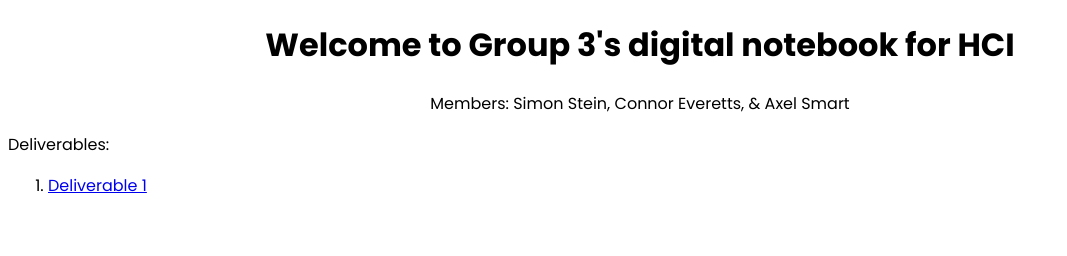
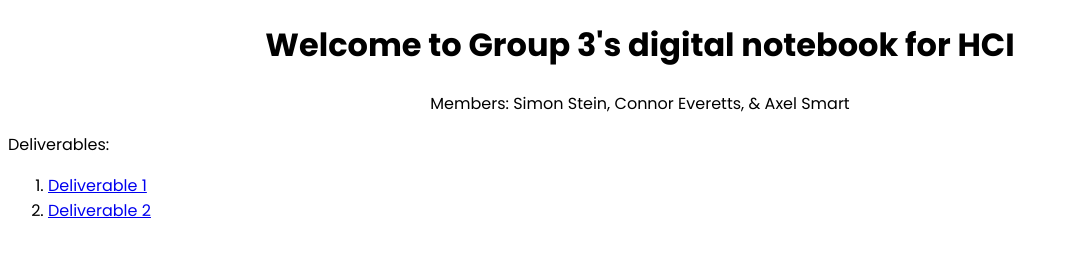
Before and after one commit to simonstein18/hci-group, a plain HTML site: page index.html in a window 1280 px wide. Shown: the whole page, without its empty margins (0-1067 px from the left). Drawn offline with Linux system fonts and the light colour scheme.

Commit message:
Update index.html

```diff
--- a/index.html
+++ b/index.html
@@ -23,6 +23,7 @@
     <p>Deliverables:</p>
     <ol>
         <li><a target="_blank" href="https://www.canva.com/design/DAFvr6cs8Js/6I5m0NXPIYdso-xgsQ_6Dg/view?utm_content=DAFvr6cs8Js&utm_campaign=designshare&utm_medium=link&utm_source=publishsharelink">Deliverable 1</a></li>
+        <li><a target="_blank" href="./deliverable-2.html">Deliverable 2</a></li>
     </ol>
 </body>
 </html>
```
